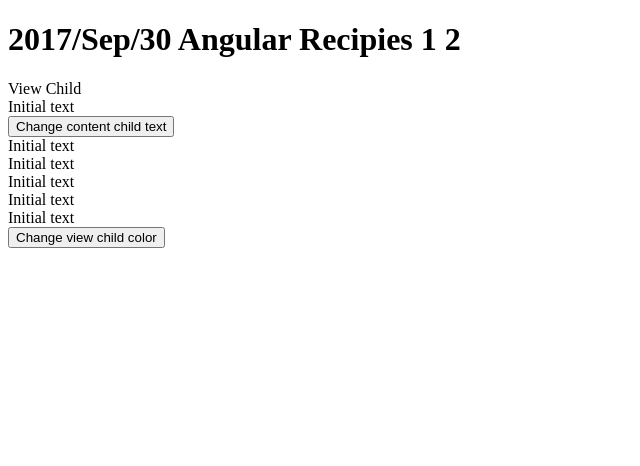
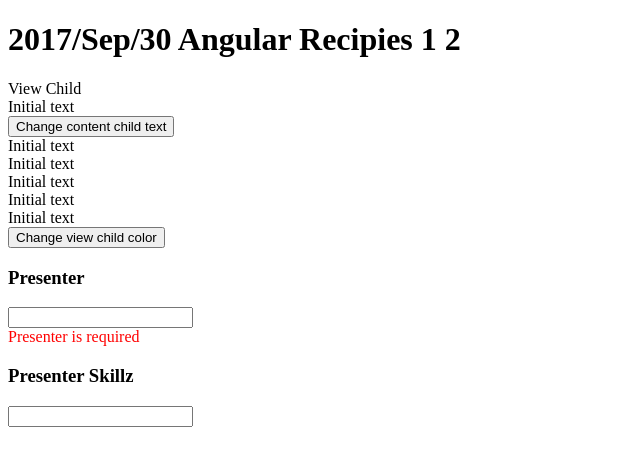
Before and after one commit to sgkazakov/Angular-4-example, an Angular app: page / in a window 1280 px wide. Shown: the top 466 px of the page, without its empty margins (0-640 px from the left). Built offline with nearby package versions, Linux system fonts and the light colour scheme.

Commit message:
Validation Recipe

```diff
--- a/src/app/app.component.html
+++ b/src/app/app.component.html
@@ -2,4 +2,5 @@
 <div>
   <header-component></header-component>
   <combine-child></combine-child>
+  <validation-recipe></validation-recipe>
 </div>
--- a/src/app/app.module.ts
+++ b/src/app/app.module.ts
@@ -1,5 +1,6 @@
 import { BrowserModule } from '@angular/platform-browser';
 import { NgModule } from '@angular/core';
+import { FormsModule, ReactiveFormsModule } from '@angular/forms';
 
 import { AppComponent } from './app.component';
 import { HeaderComponent } from './components/header.component';
@@ -7,6 +8,8 @@
 import { ViewChildComponent } from './components/view-content-child/view-child/view-child.component';
 import { ContentChildComponent } from './components/view-content-child/content-child/content-child.component';
 import { CombineChildComponent } from './components/view-content-child/combine-child/combine-child.component';
+import { ValidationRecipeComponent } from './validation-recipe/validation-recipe.component';
+import { HelperService } from './validation-recipe/helper-service';
 
 @NgModule({
   declarations: [
@@ -15,12 +18,14 @@
     CustomPipePipe,
     ViewChildComponent,
     ContentChildComponent,
-    CombineChildComponent
+    CombineChildComponent,
+    ValidationRecipeComponent
   ],
   imports: [
-    BrowserModule
+    BrowserModule,
+    ReactiveFormsModule, FormsModule
   ],
-  providers: [],
+  providers: [HelperService],
   bootstrap: [AppComponent]
 })
 export class AppModule { }
--- /dev/null
+++ b/src/app/validation-recipe/async-validators.ts
@@ -0,0 +1,13 @@
+import { AbstractControl } from '@angular/forms';
+import { Injectable } from '@angular/core';
+import { HelperService } from './helper-service';
+
+export class AsyncValidators {
+
+    static createValidator(obs$: HelperService) {
+        return (control: AbstractControl) => {
+            return obs$.validateOnServer(control.value).map(res =>
+                res.isValid === true ? null : { noSkillz: true });
+        };
+    }
+}
--- /dev/null
+++ b/src/app/validation-recipe/custom-validators.ts
@@ -0,0 +1,9 @@
+import { AbstractControl } from '@angular/forms';
+
+export class CustomValidators {
+
+    static checkName(control: AbstractControl) {
+        return control.value.length < 6 ? null : { tooLong: true };
+    }
+
+}
--- /dev/null
+++ b/src/app/validation-recipe/helper-service.ts
@@ -0,0 +1,18 @@
+import { Injectable } from "@angular/core";
+
+import { Observable } from 'rxjs/Observable';
+import "rxjs/add/observable/of";
+import 'rxjs/add/operator/delay'
+
+@Injectable()
+export class HelperService {
+
+    validateOnServer(value: number) {
+        if (value > 9000) {
+            return Observable.of({ isValid: true }).delay(1000)
+        } else {
+            return Observable.of({ isValid: false }).delay(1000)
+        }
+    }
+
+}
--- /dev/null
+++ b/src/app/validation-recipe/validation-recipe.component.ts
@@ -0,0 +1,66 @@
+import { Component, Inject, Injectable, OnInit } from '@angular/core';
+import { FormControl, Validators, AbstractControl } from '@angular/forms';
+
+import { Observable } from 'rxjs/Observable';
+import "rxjs/add/observable/of";
+import 'rxjs/add/operator/map'
+import 'rxjs/add/operator/delay'
+
+import { CustomValidators } from './custom-validators';
+import { AsyncValidators } from './async-validators';
+import { HelperService } from './helper-service';
+
+@Component({
+    selector: 'validation-recipe',
+    template: `
+        <div>
+            <h3> Presenter </h3>
+            <input [formControl]="presenterNameControl" >
+            <div *ngIf="required()" style="color:red">
+                Presenter is required
+            </div>
+            <div *ngIf="tooLong()" style="color:red">
+                {{presenterNameControl.value}} is too long
+            </div>
+        </div>
+        <div>
+            <h3> Presenter Skillz </h3>
+            <input [formControl]="presenterSkillsControl" type="number">
+            <div *ngIf="tooLowSkillz()" style="color:red">
+                Setting too low skillz, huh? <br> {{presenterNameControl.value}} skillz are over 9000
+            </div>
+        </div>
+    `
+})
+export class ValidationRecipeComponent {
+
+    presenterNameControl: FormControl;
+
+    presenterSkillsControl: FormControl;
+
+    constructor(private service: HelperService) { }
+
+    ngOnInit() {
+        this.presenterNameControl = new FormControl('', [Validators.required, CustomValidators.checkName])
+        this.presenterSkillsControl = new FormControl('', [], [this.validateValueOnServer.bind(this)])
+        // this.presenterSkillsControl = new FormControl('', [], AsyncValidators.createValidator(this.service))
+    }
+
+    required() {
+        return this.presenterNameControl.hasError('required');
+    }
+
+    tooLong() {
+        return this.presenterNameControl.hasError('tooLong');
+    }
+
+    tooLowSkillz() {
+        return this.presenterSkillsControl.value != '' &&
+            this.presenterSkillsControl.hasError('noSkillz');
+    }
+
+    validateValueOnServer(control: AbstractControl) {
+        return this.service.validateOnServer(control.value).map(res =>
+            res.isValid === true ? null : { noSkillz: true });
+    }
+}
```
